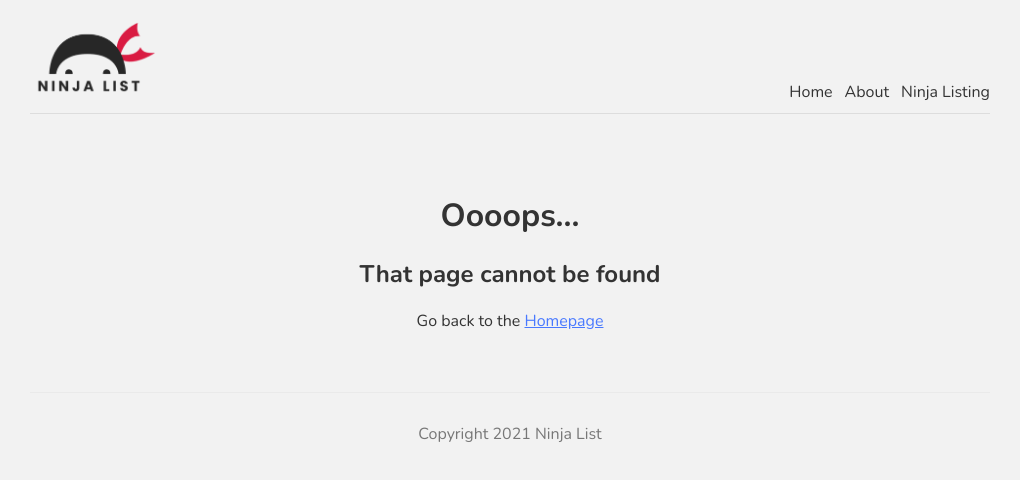
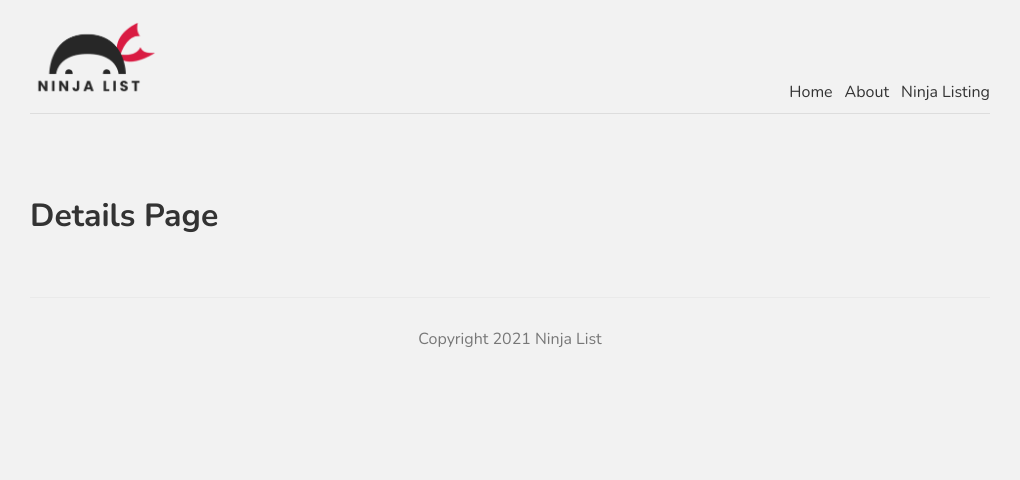
Before and after one commit to jamieando/ninja-list, a Next.js app: page /ninjas/1 in a window 1280 px wide. Before the commit this address had no page. Shown: the top 480 px of the page, without its empty margins (130-1150 px from the left). Built offline with nearby package versions, Linux system fonts and the light colour scheme.

Commit message:
Added dynamic route to display user specific page

```diff
--- /dev/null
+++ b/pages/ninjas/[id].js
@@ -0,0 +1,9 @@
+const Details = () => {
+  return (
+    <div>
+      <h1>Details Page</h1>
+    </div>
+  );
+};
+
+export default Details;
--- a/pages/ninjas/index.js
+++ b/pages/ninjas/index.js
@@ -1,5 +1,6 @@
 import Head from 'next/head';
 import styles from '../../styles/Ninjas.module.css';
+import Link from 'next/link';
 
 export const getStaticProps = async () => {
   const res = await fetch('https://jsonplaceholder.typicode.com/users');
@@ -20,11 +21,11 @@
       <div>
         <h1>All Ninjas</h1>
         {ninjas.map((ninja) => (
-          <div key={ninja.id}>
+          <Link href={`/ninjas/${ninja.id}`} key={ninja.id}>
             <a className={styles.single}>
               <h3>{ninja.name}</h3>
             </a>
-          </div>
+          </Link>
         ))}
       </div>
     </>
```
